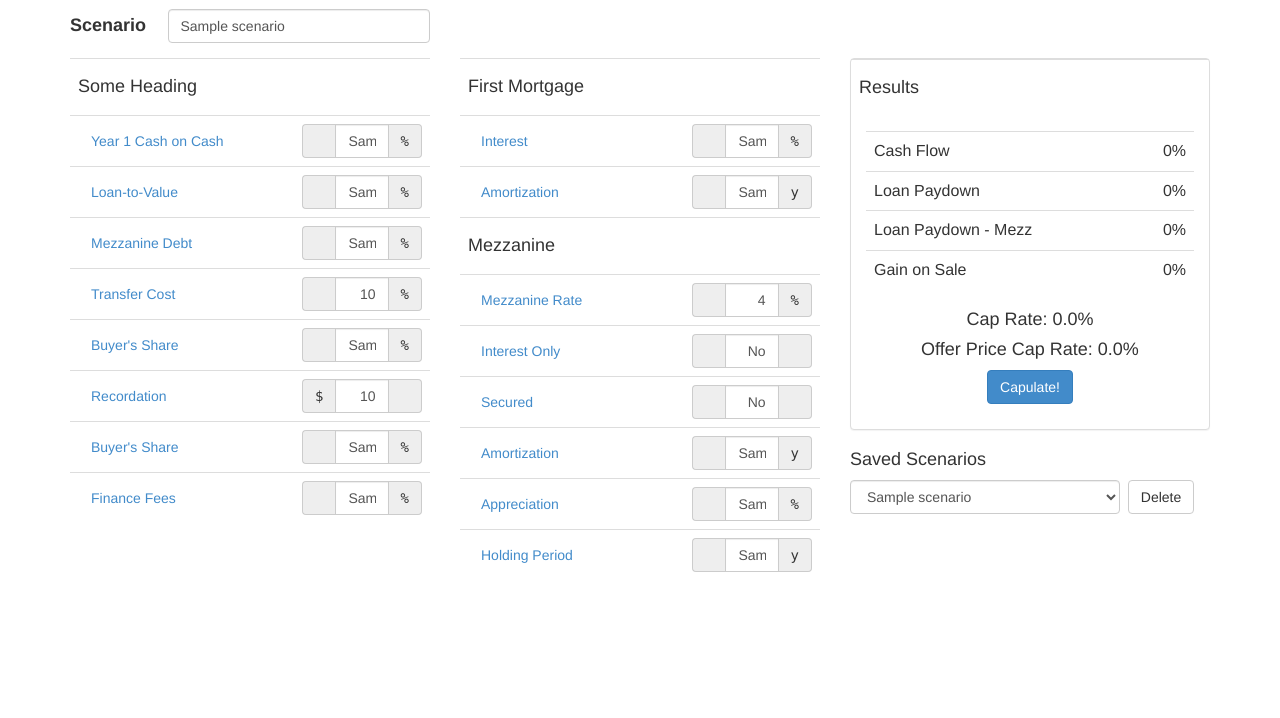
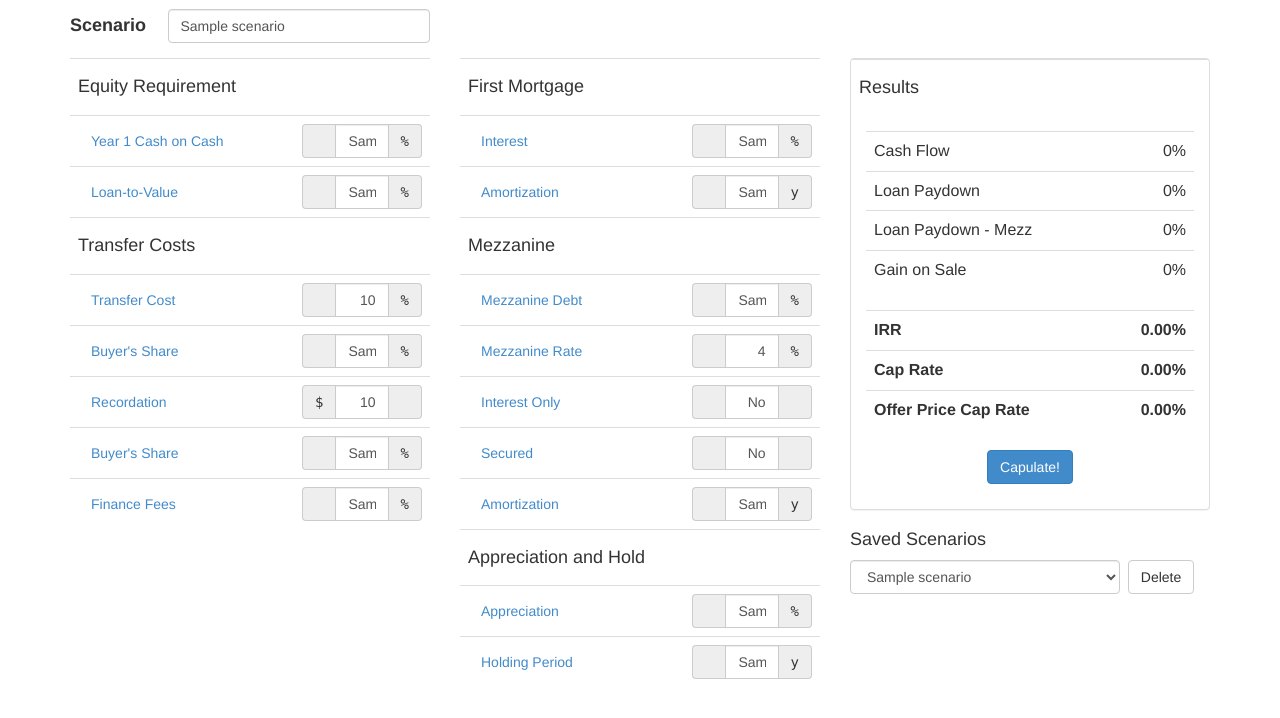
Before and after one commit to blaino/vinnerator, a Python web app: template app/templates/show_scenarios.html in a window 1280 px wide. Shown: the part 51-769 px from the top of the page. Run offline with Jinja, Linux system fonts and the light colour scheme; the template is opened without the code that fills it: most values are stand-ins (such as "Sample title", 1, 10 or a date in 2020); some libraries are stand-ins or nearby versions.

Commit message:
Add IRR, format changes

```diff
--- a/app/calc.py
+++ b/app/calc.py
@@ -61,6 +61,7 @@ class CalcCapRate():
 
         self.irr = (self.cash_on_cash * self.equity - r['amort_first_mort'] -
                     r['amort_mezz'] - r['appr']) / self.equity
+        r['irr'] = self.irr
 
         r['cap_rate'] = (r['first_mort'] + r['mezz'] + r['calc_yield'] +
                          r['amort_first_mort'] + r['amort_mezz'] + r['appr'])
--- a/app/templates/show_scenarios.html
+++ b/app/templates/show_scenarios.html
@@ -29,7 +29,7 @@
 	  <table class="table">
 	    <tr>
 	      <td>
-		<h4>Some Heading</h4>
+		<h4>Equity Requirement</h4>
 	      </td>
 	      <td>
 	    	<div class="input-group basic-input"></div>
@@ -65,21 +65,14 @@
 		</div>
 	      </td>
             </tr>
-	    <tr>
+            <tr>
 	      <td>
-		<a class="btn large primary has_popover" rel="popover"
-		   data-content="Mezzanine debt percentage of capital stack">
-		  Mezzanine Debt
-		</a>
+		<h4>Transfer Costs</h4>
 	      </td>
-	      <td align="right">
-		<div class="input-group basic-input">
-		  <span class="input-group-addon mono">&nbsp</span>
-		  <input type=text class="percentage form-control right" name="mezz_debt" id="mezz_debt" value={{scenarios[index].mezz_debt}}>
-		  <span class="input-group-addon mono">%</span>
-		</div>
+	      <td>
+		<div class="input-group basic-input"></div>
 	      </td>
-            </tr>
+	    </tr>
 	    <tr>
 	      <td>
 		<a class="btn large primary has_popover" rel="popover"
@@ -209,6 +202,21 @@
             <tr>
 	      <td>
 		<a class="btn large primary has_popover" rel="popover"
+		   data-content="Mezzanine debt percentage of capital stack">
+		  Mezzanine Debt
+		</a>
+	      </td>
+	      <td align="right">
+		<div class="input-group basic-input">
+		  <span class="input-group-addon mono">&nbsp</span>
+		  <input type=text class="percentage form-control right" name="mezz_debt" id="mezz_debt" value={{scenarios[index].mezz_debt}}>
+		  <span class="input-group-addon mono">%</span>
+		</div>
+	      </td>
+            </tr>
+            <tr>
+	      <td>
+		<a class="btn large primary has_popover" rel="popover"
 		   data-content="Interest rate for mezzanine loan">
 		  Mezzanine Rate
 		</a>
@@ -268,6 +276,14 @@
 		</div>
 	      </td>
             </tr>
+	    <tr>
+	      <td>
+		<h4>Appreciation and Hold</h4>
+	      </td>
+	      <td>
+		<div class="input-group basic-input"></div>
+	      </td>
+	    </tr>
             <tr>
 	      <td>
 		<a class="btn large primary has_popover" rel="popover"
@@ -329,8 +345,20 @@
 		  <td align="right">{{ '%.0f' % result.appr_per}}%</td>
 		</tr>
 	      </table>
-	      <h4 align="center">Cap Rate: {{ '%.1f' % result.cap_rate}}%</h4>
-	      <h4 align="center">Offer Price Cap Rate: {{ '%.1f' % result.op_cap_rate}}%</h4>
+	      <table class="table">
+		<tr>
+		  <td><strong>IRR</strong></td>
+		  <td align="right"><strong>{{ '%.2f' % result.irr}}%</strong></td>
+		</tr>
+		<tr>
+		  <td><strong>Cap Rate</strong></td>
+		  <td align="right"><strong>{{ '%.2f' % result.cap_rate}}%</strong></td>
+		</tr>
+		<tr>
+		  <td><strong>Offer Price Cap Rate</strong></td>
+		  <td align="right"><strong>{{ '%.2f' % result.op_cap_rate}}%</strong></td>
+		</tr>
+	      </table>
 	      <p align="center"><input type=submit value="Capulate!" class="btn btn-primary"></p>
 	    </div>
 	  </div>
```
